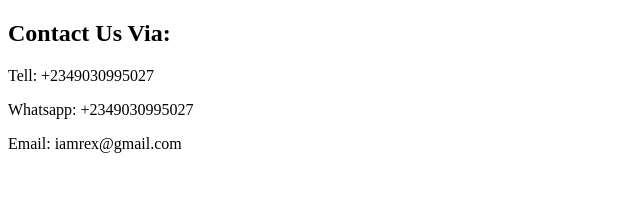
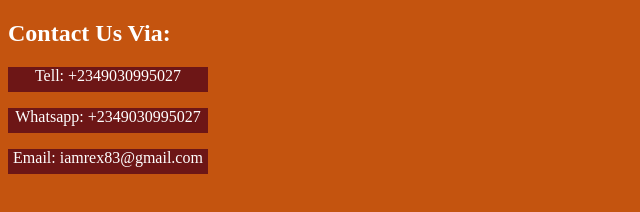
Before and after one commit to wisdommichaels/Restaurant-Menu.html, a plain HTML site: page contact.html in a window 1280 px wide. Shown: the whole page, without its empty margins (0-640 px from the left). Drawn offline with Linux system fonts and the light colour scheme.

Commit message:
added css to contact

```diff
--- a/contact.html
+++ b/contact.html
@@ -4,11 +4,23 @@
     <meta charset="UTF-8">
     <meta name="viewport" content="width=device-width, initial-scale=1.0">
     <title>Document</title>
+    <style>
+        body{
+            background-color:  rgb(196, 84, 15); color: white;
+        }
+    </style>
 </head>
 <body>
     <h2>Contact Us Via:</h2>
-    <P>Tell: +2349030995027</P>
-    <p>Whatsapp: +2349030995027</p>
-    <p>Email: iamrex@gmail.com</p>
+    <div style="background-color: rgb(109, 22, 22); height: 25px; width: 200px; text-align: center;">
+         <P>Tell: +2349030995027</P>
+    </div>
+   <div style="background-color: rgb(109, 22, 22); height: 25px; width: 200px; text-align: center;">
+       <p>Whatsapp: +2349030995027</p>
+   </div>
+ <div style="background-color: rgb(109, 22, 22); height: 25px; width: 200px; text-align: center;">
+    <p>Email: iamrex83@gmail.com</p>
+ </div>
+
 </body>
 </html>
```
